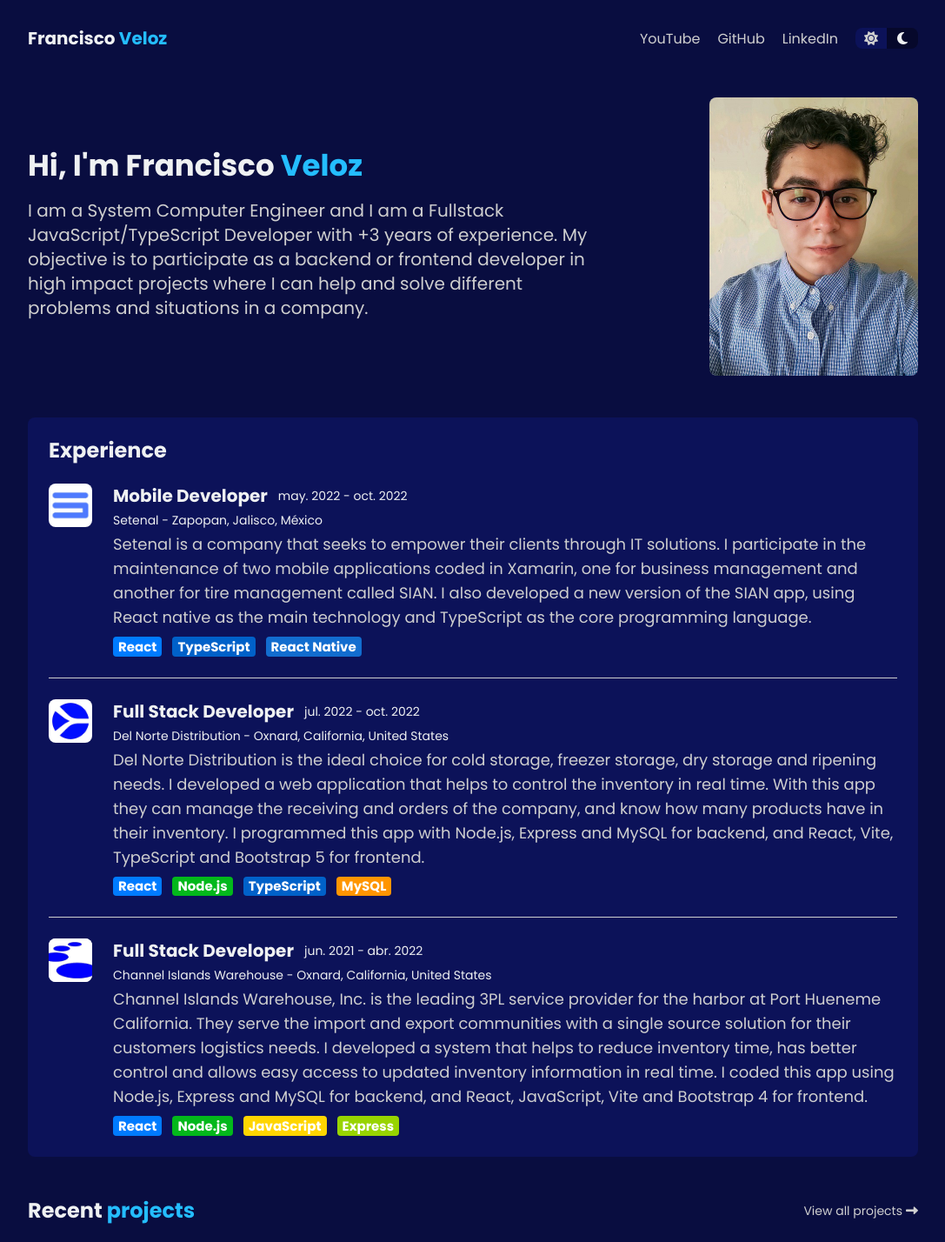
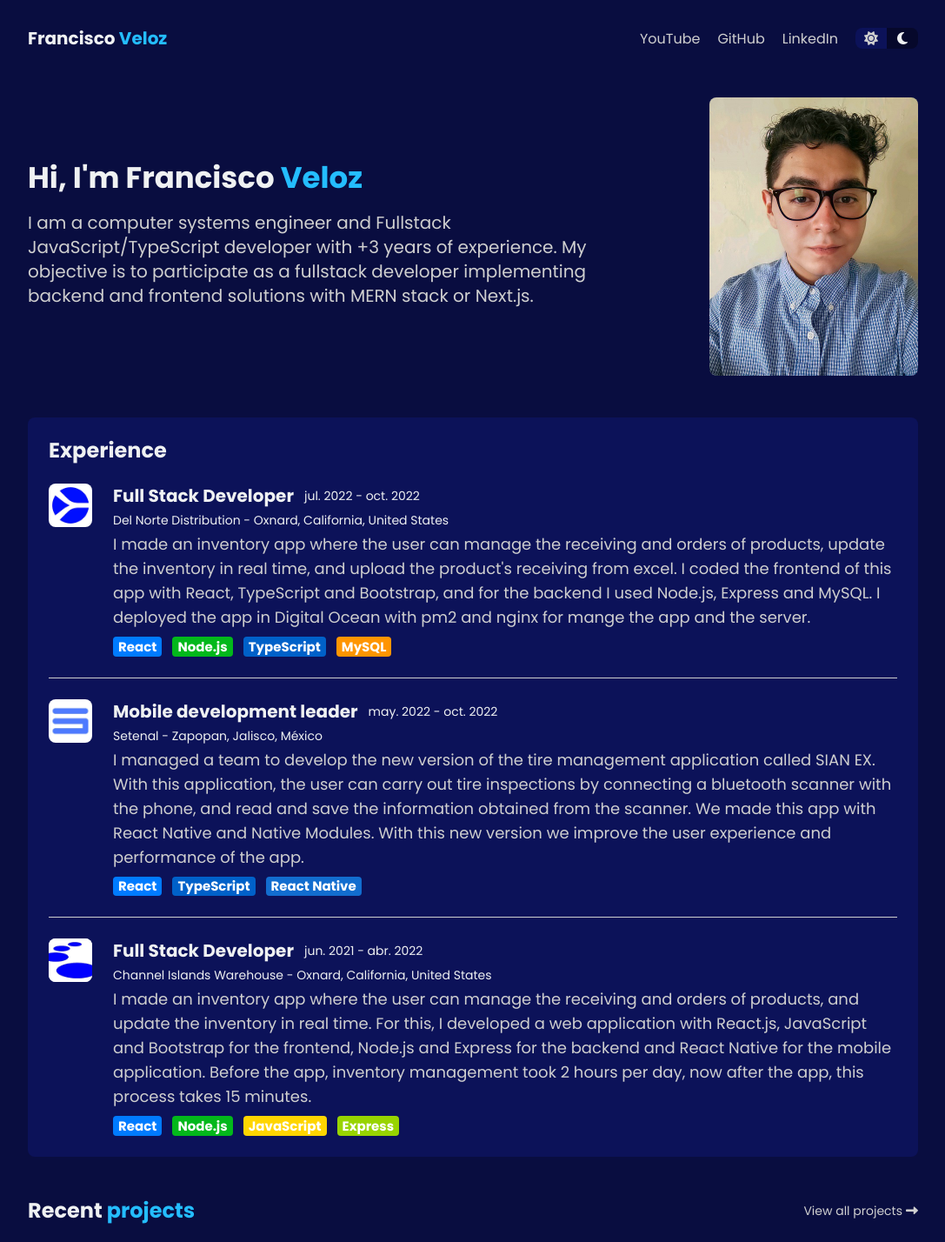
Before and after one commit to FranciscoVeloz1/portfolio, a React (Vite) app: page /#/ in a window 1280 px wide. Shown: the top 1428 px of the page at 87% size, without its empty margins (96-1183 px from the left). Built offline with nearby package versions, Linux system fonts and the light colour scheme.

Commit message:
Updating experience info and project section

```diff
--- a/src/components/Home/Showcase.jsx
+++ b/src/components/Home/Showcase.jsx
@@ -9,9 +9,9 @@ const Showcase = () => {
           Hi, I'm Francisco <span className='txt-primary'>Veloz</span>
         </p>
         <p className='showcase-content'>
-          I am a System Computer Engineer and I am a Fullstack JavaScript/TypeScript Developer with +3 years of
-          experience. My objective is to participate as a backend or frontend developer in high impact projects
-          where I can help and solve different problems and situations in a company.
+          I am a computer systems engineer and Fullstack JavaScript/TypeScript developer with +3 years of
+          experience. My objective is to participate as a fullstack developer implementing backend and frontend
+          solutions with MERN stack or Next.js.
         </p>
       </div>
 
--- a/src/pages/Projects/Project.jsx
+++ b/src/pages/Projects/Project.jsx
@@ -10,16 +10,17 @@ const Project = () => {
   useScroll()
   const { id } = useParams()
   const data = projects.find((p) => p.id === parseInt(id))
-  let tags = []
+  const tags = []
 
-  if (data.badges)
-    data.badges.map((pb) => {
-      badges.map((b) => {
+  if (data.badges) {
+    data.badges.forEach((pb) => {
+      badges.forEach((b) => {
         if (b.id === pb) {
           tags.push(b)
         }
       })
     })
+  }
 
   return (
     <>
@@ -27,33 +28,44 @@ const Project = () => {
       <p className='project-title'>{data.title}</p>
 
       <div className='project-buttons'>
-        {data.demo ? (
+        {data.demo
+          ? (
             <a href={data.demo} className='project-button btn-dark-primary' target='_blank' rel='noreferrer'>
               <i className='fa-solid fa-play' /> Live demo
             </a>
-        ) : null}
+            )
+          : null}
 
-        {data.git ? (
+        {data.git
+          ? (
             <a href={data.git} className='project-button btn-secondary' target='_blank' rel='noreferrer'>
               <i className='fa-brands fa-github' /> Repository
             </a>
-        ) : null}
+            )
+          : null}
       </div>
 
       <div className='project-content'>
         <Video embedId={data.video} />
 
         <div className='project-description'>
-          <p>{data.description}</p>
+          {data.description
+            .split('.')
+            .filter(d => d !== '')
+            .map((d) => (
+              <p key={d}>{`${d}.`}</p>
+            ))}
         </div>
 
-        {tags.length > 0 ? (
+        {tags.length > 0
+          ? (
             <div className='badge-container'>
               {tags.map((t) => (
                 <Badge id={t.id} label={t.label} key={t.id} />
               ))}
             </div>
-        ) : null}
+            )
+          : null}
       </div>
     </>
   )
--- a/src/util/data/experience.data.js
+++ b/src/util/data/experience.data.js
@@ -4,30 +4,29 @@ import setenal from '../../assets/img/setenal.jpg'
 
 export const experiences = [
   {
-    id: 1,
-    image: setenal,
-    title: 'Mobile Developer',
-    date: 'may. 2022 - oct. 2022',
-    company: 'Setenal - Zapopan, Jalisco, México',
-    badges: [1, 4, 6],
-    description: `Setenal is a company that seeks to empower their clients through IT solutions. I participate
-    in the maintenance of two mobile applications coded in Xamarin, one for business management and another for tire
-    management called SIAN. I also developed a new version of the SIAN app, using React native as the main technology
-    and TypeScript as the core programming language.`
-  },
-
-  {
-    id: 2,
+    id: 3,
     image: norte,
     title: 'Full Stack Developer',
     date: 'jul. 2022 - oct. 2022',
     company: 'Del Norte Distribution - Oxnard, California, United States',
     badges: [1, 2, 4, 5],
-    description: `Del Norte Distribution is the ideal choice for cold storage, freezer storage, dry storage and
-    ripening needs. I developed a web application that helps to control the inventory in real time. With this app
-    they can manage the receiving and orders of the company, and know how many products have in their inventory.
-    I programmed this app with Node.js, Express and MySQL for backend, and React, Vite, TypeScript and Bootstrap 5
-    for frontend.`
+    description: `I made an inventory app where the user can manage the receiving and orders of products, update the
+    inventory in real time, and upload the product's receiving from excel. I coded the frontend of this app with React,
+    TypeScript and Bootstrap, and for the backend I used Node.js, Express and MySQL. I deployed the app in Digital Ocean
+    with pm2 and nginx for mange the app and the server.`
+  },
+
+  {
+    id: 2,
+    image: setenal,
+    title: 'Mobile development leader',
+    date: 'may. 2022 - oct. 2022',
+    company: 'Setenal - Zapopan, Jalisco, México',
+    badges: [1, 4, 6],
+    description: `I managed a team to develop the new version of the tire management application called SIAN EX.
+    With this application, the user can carry out tire inspections by connecting a bluetooth scanner with the phone, and read
+    and save the information obtained from the scanner. We made this app with React Native and Native Modules. With this new
+    version we improve the user experience and performance of the app.`
   },
 
   {
@@ -37,10 +36,9 @@ export const experiences = [
     date: 'jun. 2021 - abr. 2022',
     company: 'Channel Islands Warehouse - Oxnard, California, United States',
     badges: [1, 2, 3, 7],
-    description: `Channel Islands Warehouse, Inc. is the leading 3PL service provider for the harbor at Port
-    Hueneme California. They serve the import and export communities with a single source solution for their customers
-    logistics needs. I developed a system that helps to reduce inventory time, has better control and allows easy access
-    to updated inventory information in real time. I coded this app using Node.js, Express and MySQL for backend,
-    and React, JavaScript, Vite and Bootstrap 4 for frontend.`
+    description: `I made an inventory app where the user can manage the receiving and orders of products, and update the inventory
+    in real time. For this, I developed a web application with React.js, JavaScript and Bootstrap for the frontend, Node.js and Express
+    for the backend and React Native for the mobile application. Before the app, inventory management took 2 hours per day, now after
+    the app, this process takes 15 minutes.`
   }
 ]
--- a/src/util/data/projects.data.js
+++ b/src/util/data/projects.data.js
@@ -6,7 +6,6 @@ import lab from '@assets/img/lab.jpg'
 import stack from '@assets/img/stack.jpg'
 import rn from '@assets/img/rn.jpg'
 import template from '@assets/img/template.jpg'
-import r3 from '@assets/img/r3.jpg'
 
 export const projects = [
   {
@@ -14,7 +13,7 @@ export const projects = [
     image: rn,
     title: 'React native Speed Art',
     date: 'Nov 1, 2022',
-    description: `React Native Speed Art is a design library made by me with many types of customizable and reusable components. It also has an object with many utility classes that will help you to write less code. In this case I show you a demo with a react native project, where I coded a restaurant menu with modern design and with a few code lines.`,
+    description: 'React Native Speed Art is a design library made by me with many types of customizable and reusable components. It also has an object with many utility classes that will help you to write less code. In this case I show you a demo with a react native project, where I coded a restaurant menu with modern design and with a few code lines.',
     git: 'https://github.com/FranciscoVeloz1/rn-speed-art',
     video: '9Gqwq0AfYt8',
     badges: [1, 2, 4, 6]
@@ -25,7 +24,7 @@ export const projects = [
     image: template,
     title: 'React-APIRest-Template',
     date: 'Oct 20, 2022',
-    description: `This project is a monorepo template coded with React, Node.js and TypeScript. The backend was programed with express and has authentication using jwt, zod schema validations, user and company CRUDS and middlewares for validations and route protections. The frontend was programmed with React and Vite and has for Bootstrap 5 for design, CSS for custom styles and custom hooks. Im working to add more features to this template.`,
+    description: 'This project is a monorepo template coded with React, NodeJS and TypeScript. The backend was programed with express and has authentication using jwt, zod schema validations, user and company CRUDS and middlewares for validations and route protections. The frontend was programmed with React and Vite, and has Bootstrap 5 for design, CSS for custom styles and custom hooks. Im working to add more features to this template.',
     git: 'https://github.com/FranciscoVeloz1/react-node-template',
     video: 'GHAM2VTqn0U',
     badges: [1, 2, 4, 7]
@@ -36,7 +35,7 @@ export const projects = [
     image: boxbook,
     title: 'BoxBook',
     date: 'April 7, 2022',
-    description: `BoxBook is a virtual catalog of books. The user can sign up to the web, and add books to their catalog, see all the information and the cover of the book and mark if will read it, if is reading it or if has read it. When the user adds a book, is able to give a qualification between 1 and 5, where 5 is the biggest, and can write a review of the book. The user can also mark how much percentage has read the book. For contact with other users and see their catalogs, the user can search by name and send a request, for adding that person to the friends list. The system was programmed with a Next.js template made by me.`,
+    description: 'BoxBook is a virtual catalog of books. The user can sign up to the web, and add books to their catalog, see all the information and the cover of the book and mark if will read it, if is reading it or if has read it. When the user adds a book, is able to give a qualification between 1 and 5, where 5 is the biggest, and can write a review of the book. The user can also mark how much percentage has read the book. For contact with other users and see their catalogs, the user can search by name and send a request, for adding that person to the friends list. The system was programmed with a NextJS template made by me.',
     git: 'https://github.com/FranciscoVeloz1/React-Next-Dashboard',
     video: 'TNnKCNwQJE8',
     badges: [1, 2, 3, 8]
@@ -47,7 +46,7 @@ export const projects = [
     image: lab,
     title: 'Lab maintenance',
     date: 'March 23, 2022',
-    description: `A school needs to carry out maintenance and support reports for the laboratory computers, for which a web system was programmed to carry out the process described below. The system must have 2 types of profiles, Administrator with all permissions and user who can only register maintenance and support tickets. Register, cancel or modify a laboratory and register or modify a computer. The system was programmed with a Next.js template made by me.`,
+    description: 'A school needs to carry out maintenance and support reports for the laboratory computers, for which a web system was programmed to carry out the process described below. The system must have 2 types of profiles, Administrator with all permissions and user who can only register maintenance and support tickets. Register, cancel or modify a laboratory and register or modify a computer. The system was programmed with a NextJS template made by me.',
     git: 'https://github.com/FranciscoVeloz1/React-Next-Dashboard',
     video: 'AETMF4xCXJQ',
     badges: [1, 2, 3, 8]
@@ -58,7 +57,7 @@ export const projects = [
     image: stack,
     title: 'Stack Questions',
     date: 'March 10, 2022',
-    description: `A project was developed that functions as a Stack Overflow-style Q&A community. The main page can be consulted without the need to be registered. Only registered users will be able to post a question and answer.`,
+    description: 'A project was developed that functions as a Stack Overflow-style Q&A community. The main page can be consulted without the need to be registered. Only registered users will be able to post a question and answer.',
     git: 'https://github.com/FranciscoVeloz1/React-Next-Dashboard',
     video: '3KcSOKeZfYQ',
     badges: [1, 2, 3, 8]
```
Lines whose indentation alone changed are shown as unchanged.
